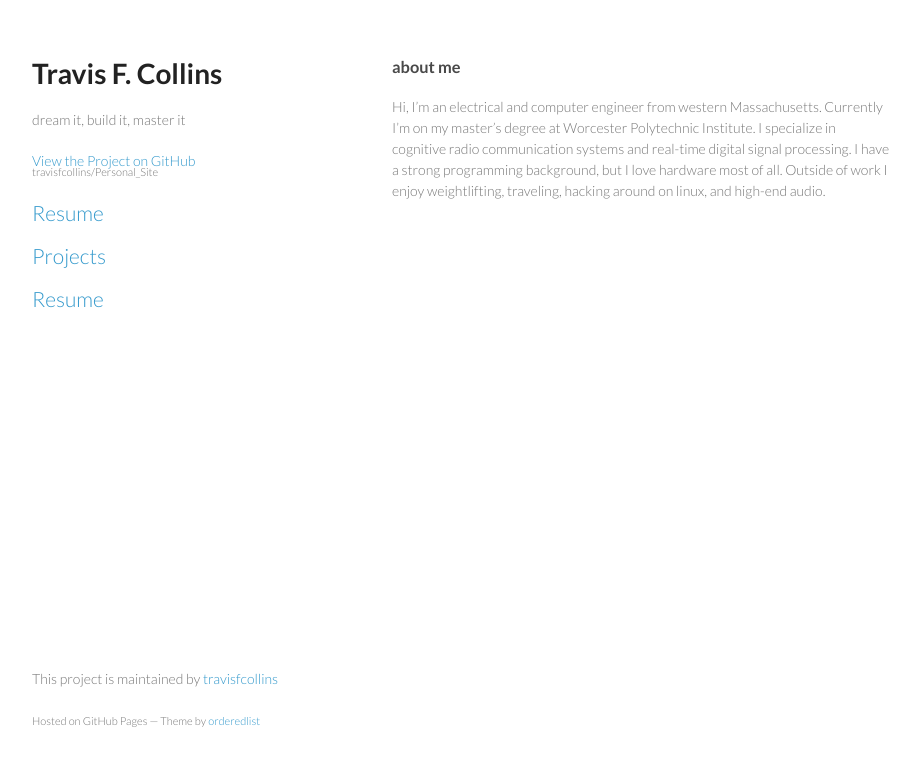
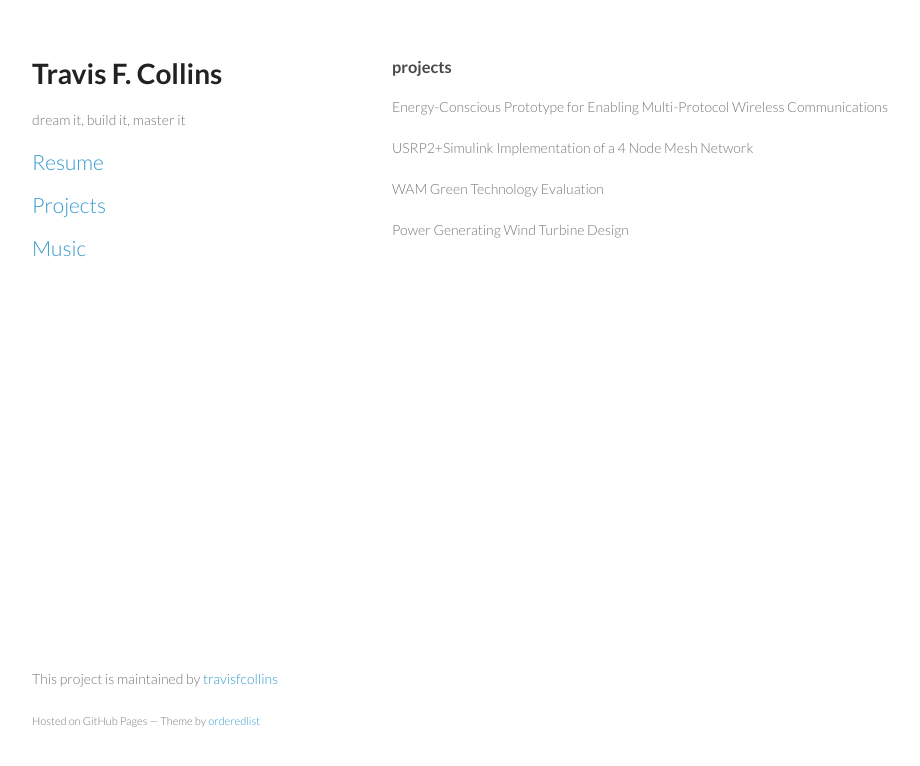
Before and after one commit to tfcollins/Personal_Site, a plain HTML site: page projects.html in a window 1280 px wide. Shown: the whole page, without its empty margins (178-1098 px from the left). Drawn offline with Linux system fonts and the light colour scheme.

Commit message:
Added projects section

```diff
--- a/projects.html
+++ b/projects.html
@@ -17,21 +17,24 @@
       <header>
         <h1>Travis F. Collins</h1>
         <p>dream it, build it, master it</p>
-        <p class="view"><a href="https://github.com/travisfcollins/Personal_Site">View the Project on GitHub <small>travisfcollins/Personal_Site</small></a></p>
-        <!--<ul>
+        <!--<p class="view"><a href="https://github.com/travisfcollins/Personal_Site">View the Project on GitHub <small>travisfcollins/Personal_Site</small></a></p>
+        <ul>
           <li><a href="https://github.com/travisfcollins/Personal_Site/zipball/master">Download <strong>ZIP File</strong></a></li>
           <li><a href="https://github.com/travisfcollins/Personal_Site/tarball/master">Download <strong>TAR Ball</strong></a></li>
           <li><a href="https://github.com/travisfcollins/Personal_Site">Fork On <strong>GitHub</strong></a></li>
         </ul>-->
 	<h2><a href="https://www.wpi.edu/cgi-bin/filedrop?State=DOWNLOAD&Name=traviscollins&Directory=gy3mqFETYF7AHC7X&File=Travis_Collins_Resume.pdf">Resume</a></h2>
 	<h2><a href="http://travisfcollins.github.com/Personal_Site/projects">Projects</a></h2>
-	<h2><a href="https://www.wpi.edu/cgi-bin/filedrop?State=DOWNLOAD&Name=traviscollins&Directory=gy3mqFETYF7AHC7X&File=Travis_Collins_Resume.pdf">Resume</a></h2>
+	<h2><a href="http://travisfcollins.github.com/Personal_Site/music">Music</a></h2>
 
       </header>
       <section>
-        <h3>about me</h3>
+        <h3>projects</h3>
 
-<p>Hi, I’m an electrical and computer engineer from western Massachusetts. Currently I’m on my master’s  degree at Worcester Polytechnic Institute. I specialize in cognitive radio communication systems and real-time digital signal processing. I have a strong programming background, but I love hardware most of all.  Outside of work I enjoy weightlifting, traveling, hacking around on linux, and high-end audio.</p>
+<p>Energy-Conscious Prototype for Enabling Multi-Protocol Wireless Communications</p>
+<p>USRP2+Simulink Implementation of a 4 Node Mesh Network</p>
+<p>WAM Green Technology Evaluation</p>
+<p>Power Generating Wind Turbine Design</p>
 
       </section>
       <footer>
```
